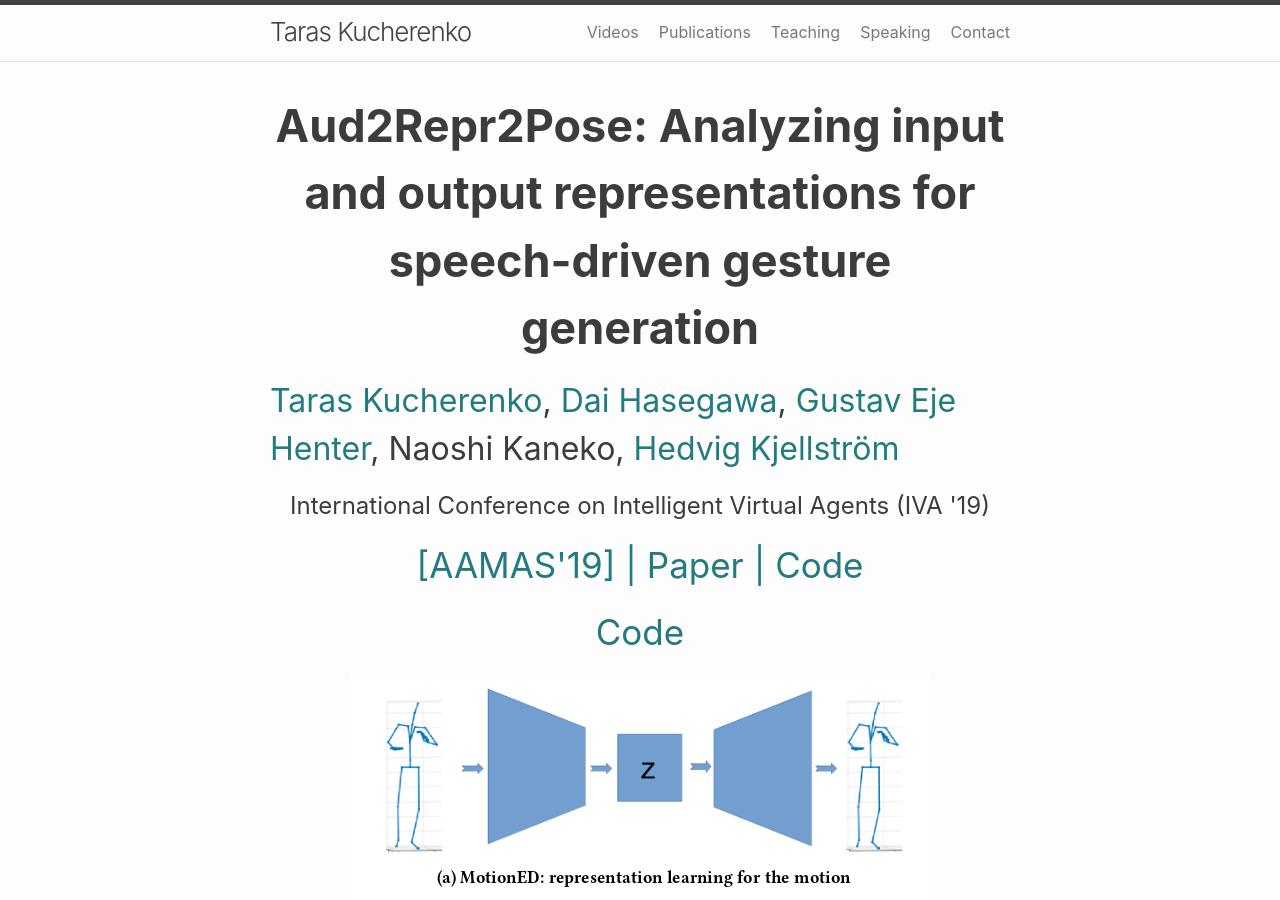
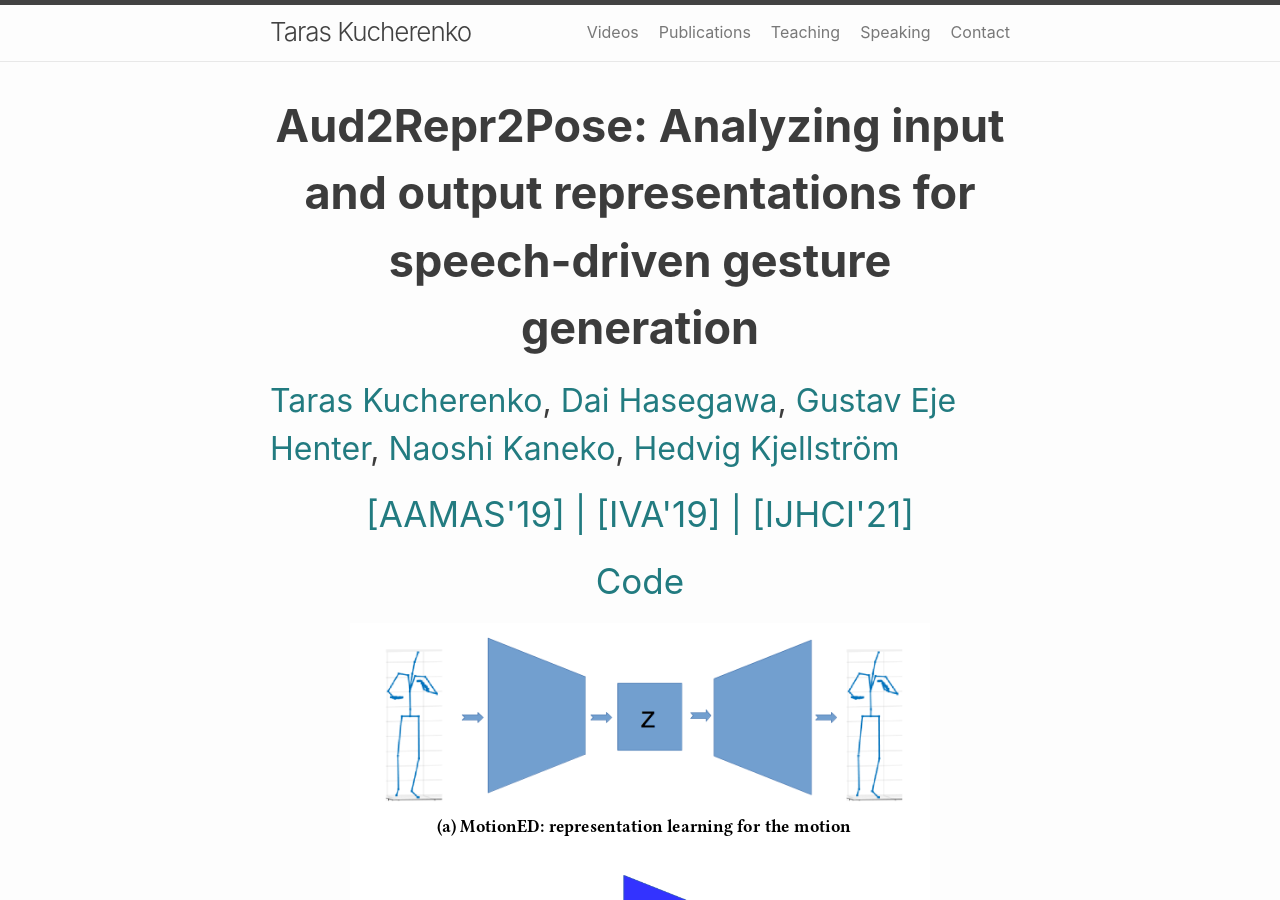
Before and after one commit to Svito-zar/Svito-zar.github.io, a Jekyll site: the page built from _posts/2020-01-14-Audio2Gestures.md, in a window 1280 px wide and 900 px high. Built offline with Jekyll 4.4.1, drawn with Linux system fonts in a browser that asks for light colours.

Commit message:
Fixing project page

```diff
--- a/_posts/2020-01-14-Audio2Gestures.md
+++ b/_posts/2020-01-14-Audio2Gestures.md
@@ -7,16 +7,15 @@
 
 <p align="center">
   <b style="font-size: 45px;"> Aud2Repr2Pose: Analyzing input and output representations for speech-driven gesture generation </b>
-  <p style="font-size: 32px;"> <a href="https://svito-zar.github.io/">Taras Kucherenko</a>, <a href="https://hasegawadai.info/">Dai Hasegawa</a>,  <a href="https://people.kth.se/~ghe/">Gustav Eje Henter</a>, Naoshi Kaneko, <a href="http://www.csc.kth.se/~hedvig/">Hedvig Kjellström</a> </p>
-  <p style="font-size: 24px;" align="center"> International Conference on Intelligent Virtual Agents (IVA '19) </p>
+  <p style="font-size: 32px;"> <a href="https://svito-zar.github.io/">Taras Kucherenko</a>, <a href="https://hasegawadai.info/">Dai Hasegawa</a>,  <a href="https://people.kth.se/~ghe/">Gustav Eje Henter</a>, <a href="https://scholar.google.com/citations?user=pt6aqHQAAAAJ&hl=ja">Naoshi Kaneko</a>, <a href="http://www.csc.kth.se/~hedvig/">Hedvig Kjellström</a> </p>
 </p>
 
 <p align="center">
  <a href="http://www.ifaamas.org/Proceedings/aamas2019/pdfs/p2072.pdf" style="font-size: 35px; text-decoration: none">[AAMAS'19]  </a>
  <a style="font-size: 35px; text-decoration: none"> |   </a>
- <a href="https://www.researchgate.net/publication/331645229_Analyzing_Input_and_Output_Representations_for_Speech-Driven_Gesture_Generation" style="font-size: 35px; text-decoration: none">Paper   </a>
+ <a href="https://www.researchgate.net/publication/331645229_Analyzing_Input_and_Output_Representations_for_Speech-Driven_Gesture_Generation" style="font-size: 35px; text-decoration: none">[IVA'19]   </a>
  <a style="font-size: 35px; text-decoration: none"> |   </a>
- <a href="https://github.com/GestureGeneration/Speech_driven_gesture_generation_with_autoencoder" style="font-size: 35px; text-decoration: none">   Code</a>
+ <a href="https://www.researchgate.net/publication/343096046_Moving_fast_and_slow_Analysis_of_representations_and_post-processing_in_speech-driven_automatic_gesture_generation" style="font-size: 35px; text-decoration: none">   [IJHCI'21]</a>
 </p>
 
 <p align="center">
```
